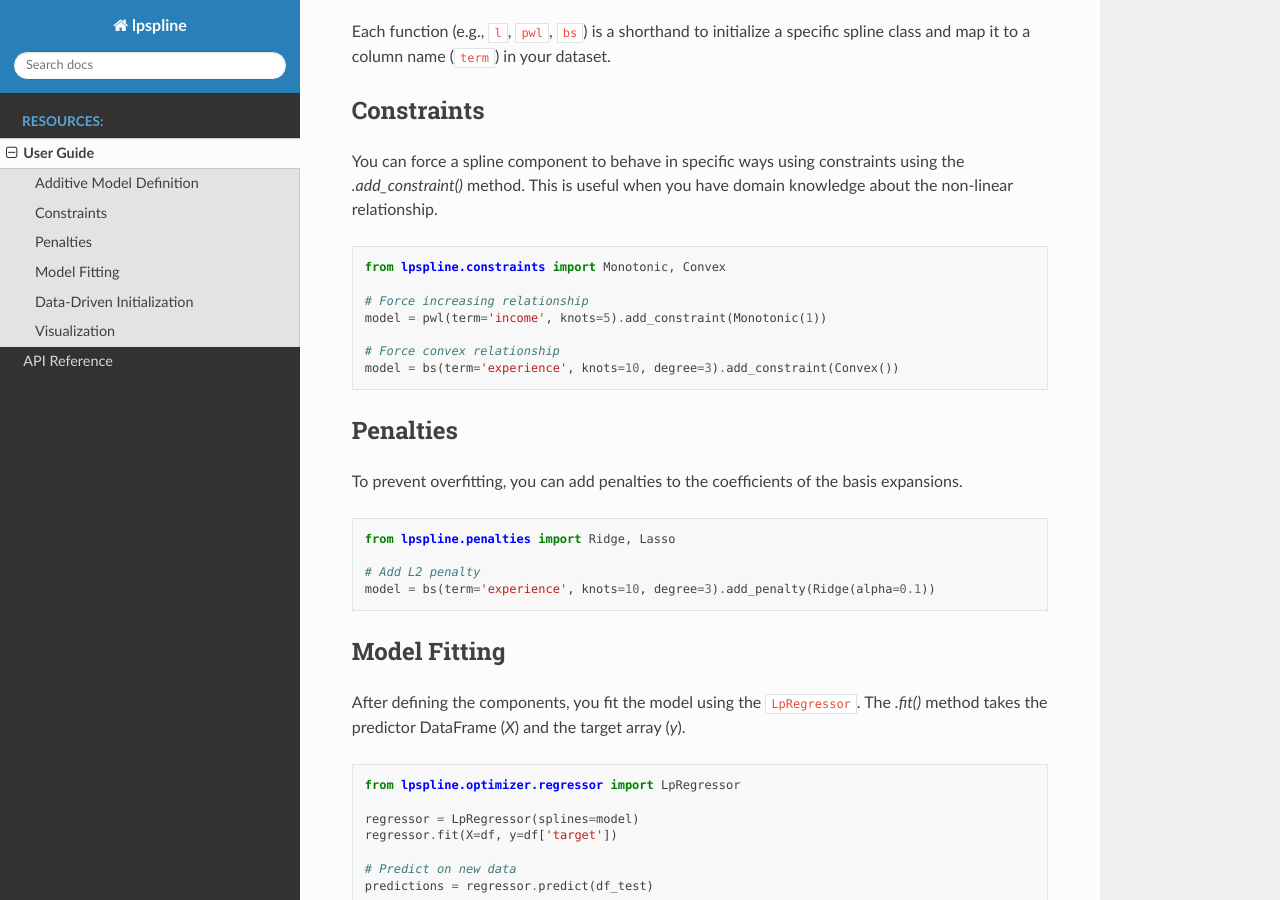
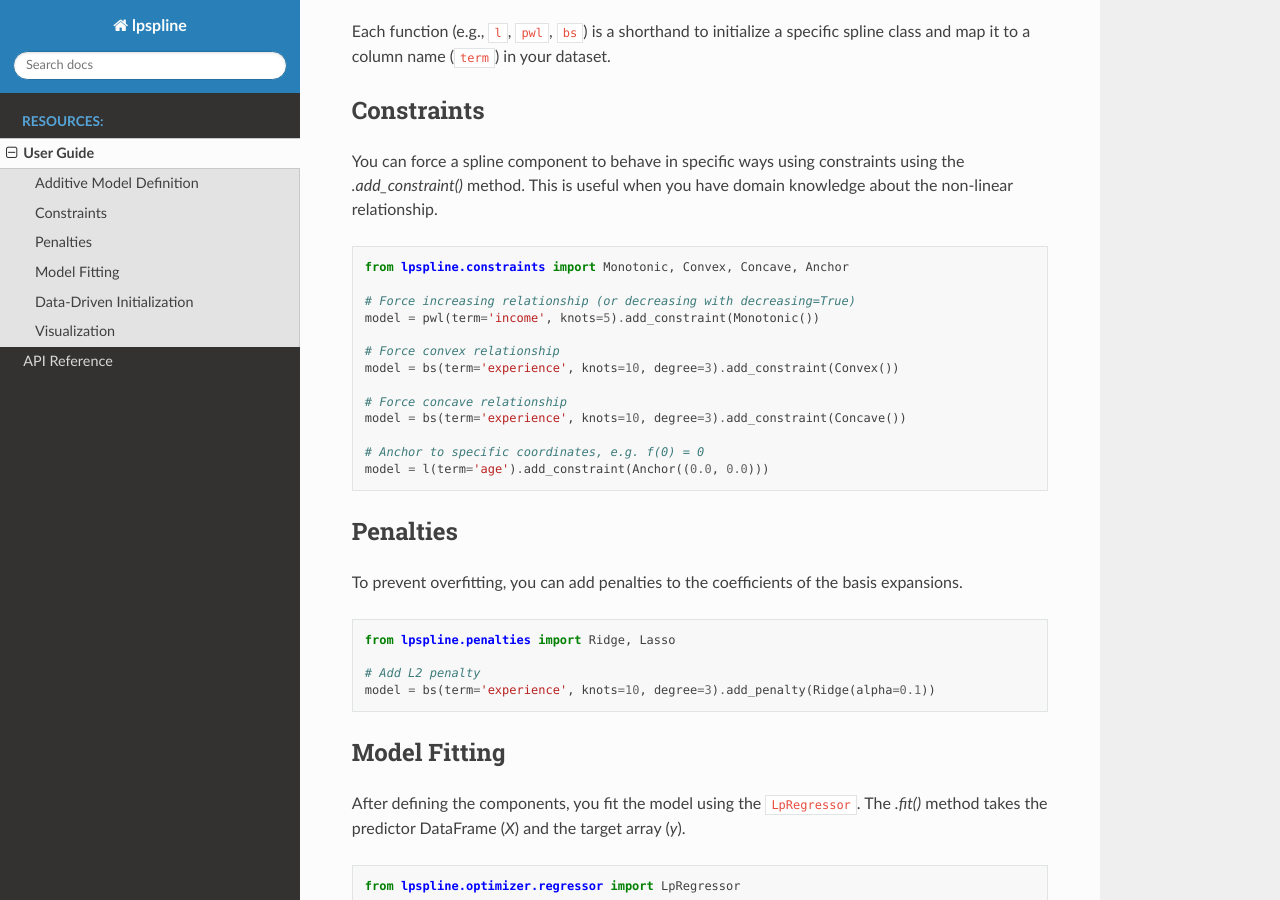
Before and after one commit to clarkmaio/lpspline, a Sphinx documentation site: the page built from docs/user_guide.rst, in a window 1280 px wide and 900 px high, scrolled down 525 px. Built offline with Sphinx 7.4.7 and the Read the Docs theme 3.1.0, drawn with Linux system fonts in a browser that asks for light colours.

Commit message:
docs: add Convex, Concave, Monotonic and Anchor to docs, bump version

```diff
--- a/docs/user_guide.rst
+++ b/docs/user_guide.rst
@@ -28,13 +28,19 @@ You can force a spline component to behave in specific ways using constraints us
 
 .. code-block:: python
 
-   from lpspline.constraints import Monotonic, Convex
+   from lpspline.constraints import Monotonic, Convex, Concave, Anchor
 
-   # Force increasing relationship
-   model = pwl(term='income', knots=5).add_constraint(Monotonic(1))
+   # Force increasing relationship (or decreasing with decreasing=True)
+   model = pwl(term='income', knots=5).add_constraint(Monotonic())
 
    # Force convex relationship
    model = bs(term='experience', knots=10, degree=3).add_constraint(Convex())
+
+   # Force concave relationship
+   model = bs(term='experience', knots=10, degree=3).add_constraint(Concave())
+
+   # Anchor to specific coordinates, e.g. f(0) = 0
+   model = l(term='age').add_constraint(Anchor((0.0, 0.0)))
 
 Penalties
 ---------
--- a/setup.py
+++ b/setup.py
@@ -16,7 +16,7 @@ with open(os.path.join(current_path, "requirements.txt"), "r", encoding="utf-8")
 
 setuptools.setup(
     name="lpspline",
-    version="0.0.6",
+    version="0.0.7",
     author="clarkmaio",
     author_email="maioliandrea0@gmail.com",
     description="lpspline",
```
Also changed, not shown: README.md (+1 -1 lines).
